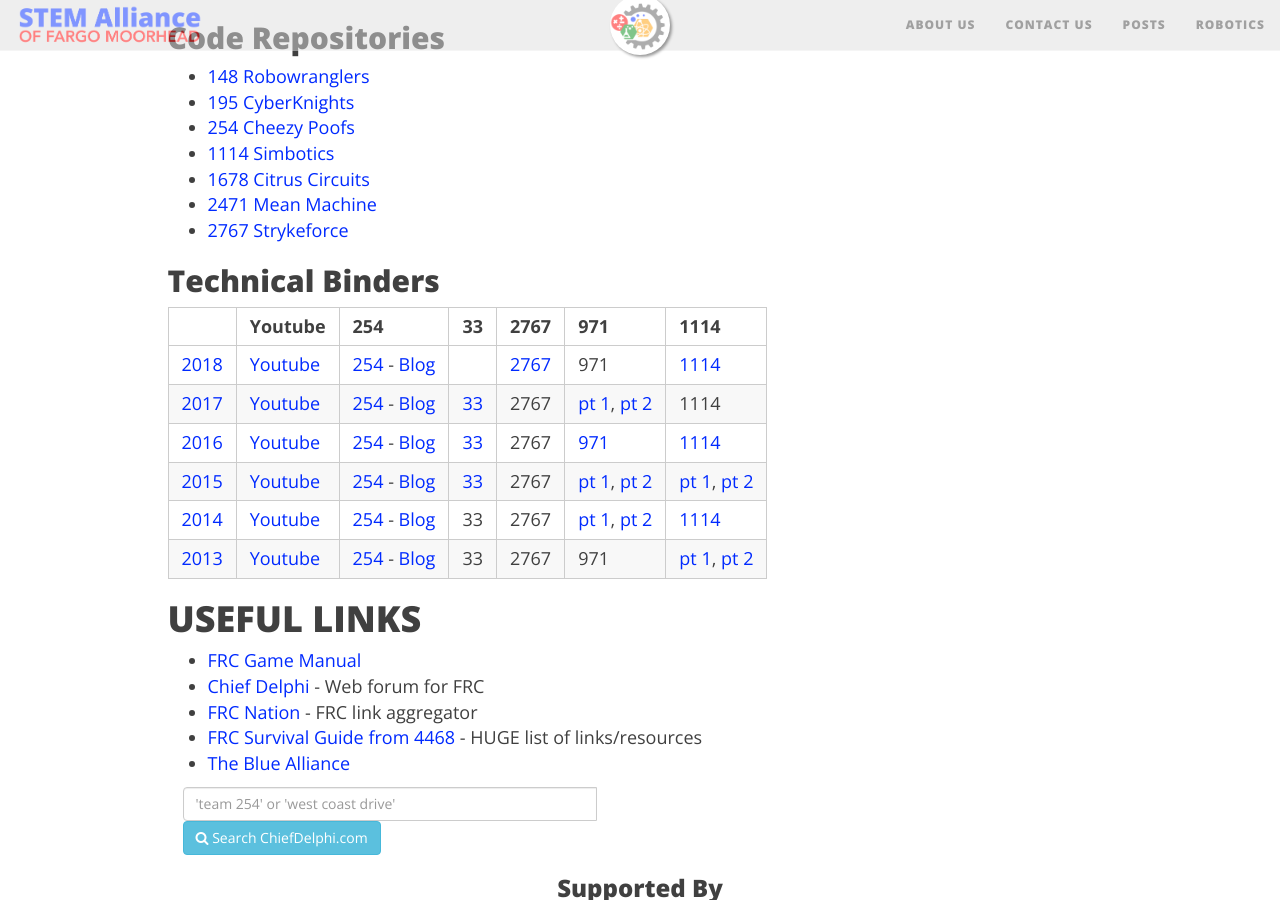
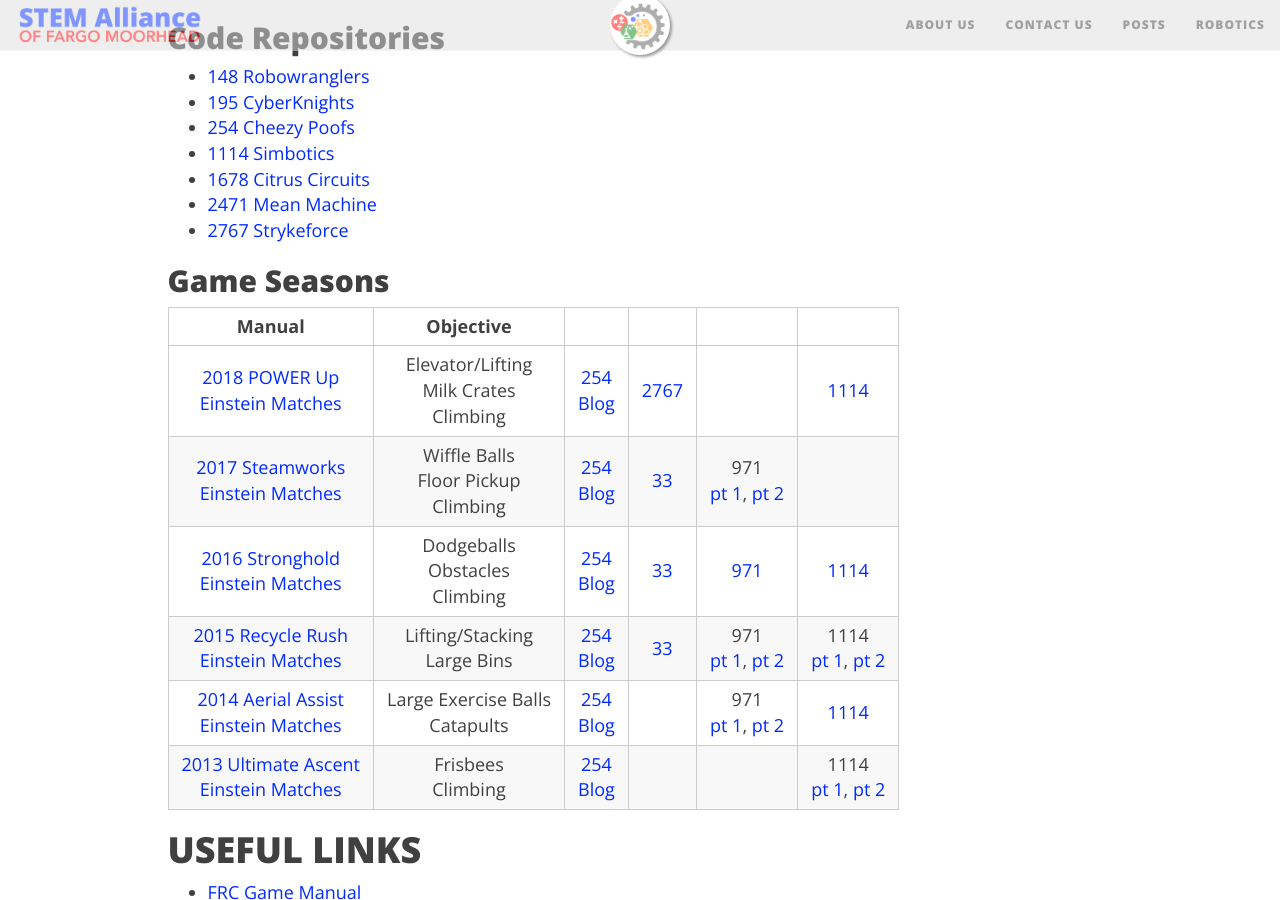
Before and after one commit to rheld22/STEM-Alliance.github.io, a Jekyll site: the page built from robotics/frc.md, in a window 1280 px wide and 900 px high, scrolled down 2685 px. Built offline with Jekyll 4.4.1, drawn with Linux system fonts in a browser that asks for light colours; nearby versions of some CDN libraries.

Commit message:
Updating some links

```diff
--- a/robotics/frc.md
+++ b/robotics/frc.md
@@ -102,17 +102,16 @@ add-sponsors: true
  - [2471 Mean Machine](https://github.com/TeamMeanMachine)
  - [2767 Strykeforce](https://github.com/strykeforce)
 
-## Technical Binders
+## Game Seasons
 
-|  | Youtube | 254 | 33 | 2767 | 971 | 1114 |
-|-------------------------------------------------------------------------------------------------------------------------------------------------|---------------------------------------------------------------------------|---------------------------------------------------------------------------------------------------------------------------------------------------------------|-----------------------------------------------------------------------------------------|----------------------------------------------------------------|-----------------------------------------------------------------------------------------------------------------------------------------|-------------------------------------------------------------------------------------------------------------------------------------------------------------------|
-| [2018](https://firstfrc.blob.core.windows.net/frc2018/Manual/2018FRCGameSeasonManual.pdf) | [Youtube](https://www.youtube.com/results?search_query=frc+2018+einstein) | [254](https://media.team254.com/2018/07/8fda07af-2018-Techbinder.pdf) - [Blog](https://www.team254.com/category/frc/2018-frc-build-season-frc/?order=asc) |  | [2767](https://www.chiefdelphi.com/media/papers/download/5481) | 971 | [1114](http://www.simbotics.org/files/games/robots/first/2018-board.pdf) |
-| [2017](https://firstfrc.blob.core.windows.net/frc2017/Manual/2017FRCGameSeasonManual.pdf) | [Youtube](https://www.youtube.com/results?search_query=frc+2017+einstein) | [254](https://media.team254.com/2017/09/964207d8-technicalBinder2017.pdf) - [Blog](https://www.team254.com/category/frc/2017-frc-build-season-frc/?order=asc) | [33](http://www.killerbees33.com/wp-content/uploads/2018/01/2017%20Design%20Binder.pdf) | 2767 | [pt 1](http://frc971.org/files/2017-TechnicalDocumentation-971.pdf), [pt 2](http://frc971.org/files/2017-ControlsDocumentation-971.pdf) | 1114 |
-| [2016](https://firstfrc.blob.core.windows.net/frc2016manuals/GameManual/FRC-2016-game-manual.pdf) | [Youtube](https://www.youtube.com/results?search_query=frc+2016+einstein) | [254](https://media.team254.com/2016/05/97d107e6-technicalBinder2016.pdf) - [Blog](https://www.team254.com/category/frc/2016-frc-build-season-frc/?order=asc) | [33](http://www.killerbees33.com/wp-content/uploads/2018/01/Design%20Binder%202016.pdf) | 2767 | [971](http://frc971.org/files/2016-TechnicalDocumentation-971.pdf) | [1114](http://www.simbotics.org/files/games/robots/first/2016-board.pdf) |
-| [2015](https://www.firstinspires.org/sites/default/files/uploads/resource_library/frc/game-and-season-info/archive/2015/GameManual20150407.pdf) | [Youtube](https://www.youtube.com/results?search_query=frc+2015+einstein) | [254](https://media.team254.com/resources/Team_254_Tech_Binder_2015.pdf) - [Blog](https://www.team254.com/category/frc/2015-frc-build-season-frc/?order=asc) | [33](http://www.killerbees33.com/wp-content/uploads/2015/11/Design-Binder-2015.pdf) | 2767 | [pt 1](http://frc971.org/files/2015-TechnicalDocumentation-971.pdf), [pt 2](http://frc971.org/files/2015-ControlsDocumentation-971.pdf) | [pt 1](http://www.simbotics.org/files/games/robots/first/2015-engineering-notebook.pdf), [pt 2](http://www.simbotics.org/files/games/robots/first/2015-board.pdf) |
-| [2014](https://www.firstinspires.org/sites/default/files/uploads/resource_library/frc/game-and-season-info/archive/2014/2014-game-manual.pdf) | [Youtube](https://www.youtube.com/results?search_query=frc+2014+einstein) | [254](https://www.team254.com/first/2014/) - [Blog](https://www.team254.com/category/frc/2014/?order=asc) | 33 | 2767 | [pt 1](http://frc971.org/files/2014-TechnicalDocumentation.pdf), [pt 2](http://frc971.org/files/2014-ControlsDocumentation.pdf) | [1114](http://www.simbotics.org/files/games/robots/first/2014-board.pdf) |
-| [2013](https://www.firstinspires.org/sites/default/files/uploads/resource_library/frc/game-and-season-info/archive/2013/2013-game-manual.pdf) | [Youtube](https://www.youtube.com/results?search_query=frc+2013+einstein) | [254](https://www.team254.com/first/2013/) - [Blog](https://www.team254.com/category/frc/2013/?order=asc) | 33 | 2767 | 971 | [pt 1](http://www.simbotics.org/files/games/robots/first/2013-engineering-notebook.pdf), [pt 2](http://www.simbotics.org/files/games/robots/first/2013-board.pdf) |
-
+| Manual | Objective |    |    |    |    |
+|:------:|:---------:|:--:|:--:|:--:|:--:|
+| [2018 POWER Up](https://firstfrc.blob.core.windows.net/frc2018/Manual/2018FRCGameSeasonManual.pdf)<br/>[Einstein Matches](https://www.youtube.com/results?search_query=frc+2018+einstein) | Elevator/Lifting<br/>Milk Crates<br/>Climbing | [254](https://media.team254.com/2018/07/8fda07af-2018-Techbinder.pdf)<br/>[Blog](https://www.team254.com/category/frc/2018-frc-build-season-frc/?order=asc) | [2767](https://www.chiefdelphi.com/media/papers/download/5481) |  | [1114](http://www.simbotics.org/files/games/robots/first/2018-board.pdf) |
+| [2017 Steamworks](https://firstfrc.blob.core.windows.net/frc2017/Manual/2017FRCGameSeasonManual.pdf)<br/>[Einstein Matches](https://www.youtube.com/results?search_query=frc+2017+einstein) | Wiffle Balls<br/>Floor Pickup<br/>Climbing | [254](https://media.team254.com/2017/09/964207d8-technicalBinder2017.pdf)<br/>[Blog](https://www.team254.com/category/frc/2017-frc-build-season-frc/?order=asc) | [33](http://www.killerbees33.com/wp-content/uploads/2018/01/2017%20Design%20Binder.pdf) | 971<br/>[pt 1](http://frc971.org/files/2017-TechnicalDocumentation-971.pdf), [pt 2](http://frc971.org/files/2017-ControlsDocumentation-971.pdf) |  |
+| [2016 Stronghold](https://firstfrc.blob.core.windows.net/frc2016manuals/GameManual/FRC-2016-game-manual.pdf)<br/>[Einstein Matches](https://www.youtube.com/results?search_query=frc+2016+einstein) | Dodgeballs<br/>Obstacles<br/>Climbing | [254](https://media.team254.com/2016/05/97d107e6-technicalBinder2016.pdf)<br/>[Blog](https://www.team254.com/category/frc/2016-frc-build-season-frc/?order=asc) | [33](http://www.killerbees33.com/wp-content/uploads/2018/01/Design%20Binder%202016.pdf) | [971](http://frc971.org/files/2016-TechnicalDocumentation-971.pdf) | [1114](http://www.simbotics.org/files/games/robots/first/2016-board.pdf) |
+| [2015 Recycle Rush](https://www.firstinspires.org/sites/default/files/uploads/resource_library/frc/game-and-season-info/archive/2015/GameManual20150407.pdf)<br/>[Einstein Matches](https://www.youtube.com/results?search_query=frc+2015+einstein) | Lifting/Stacking<br/>Large Bins | [254](https://media.team254.com/resources/Team_254_Tech_Binder_2015.pdf)<br/>[Blog](https://www.team254.com/category/frc/2015-frc-build-season-frc/?order=asc) | [33](http://www.killerbees33.com/wp-content/uploads/2015/11/Design-Binder-2015.pdf) | 971<br/>[pt 1](http://frc971.org/files/2015-TechnicalDocumentation-971.pdf), [pt 2](http://frc971.org/files/2015-ControlsDocumentation-971.pdf) | 1114<br/>[pt 1](http://www.simbotics.org/files/games/robots/first/2015-engineering-notebook.pdf), [pt 2](http://www.simbotics.org/files/games/robots/first/2015-board.pdf) |
+| [2014 Aerial Assist](https://www.firstinspires.org/sites/default/files/uploads/resource_library/frc/game-and-season-info/archive/2014/2014-game-manual.pdf)<br/>[Einstein Matches](https://www.youtube.com/results?search_query=frc+2014+einstein) | Large Exercise Balls<br/>Catapults | [254](https://www.team254.com/first/2014/)<br/>[Blog](https://www.team254.com/category/frc/2014/?order=asc) |  | 971<br/>[pt 1](http://frc971.org/files/2014-TechnicalDocumentation.pdf), [pt 2](http://frc971.org/files/2014-ControlsDocumentation.pdf) | [1114](http://www.simbotics.org/files/games/robots/first/2014-board.pdf) |
+| [2013 Ultimate Ascent](https://www.firstinspires.org/sites/default/files/uploads/resource_library/frc/game-and-season-info/archive/2013/2013-game-manual.pdf)<br/>[Einstein Matches](https://www.youtube.com/results?search_query=frc+2013+einstein) | Frisbees<br/>Climbing | [254](https://www.team254.com/first/2013/)<br/>[Blog](https://www.team254.com/category/frc/2013/?order=asc) |  |  | 1114<br/>[pt 1](http://www.simbotics.org/files/games/robots/first/2013-engineering-notebook.pdf), [pt 2](http://www.simbotics.org/files/games/robots/first/2013-board.pdf) |
 
 # Useful Links
 - [FRC Game Manual](https://www.firstinspires.org/resource-library/frc/competition-manual-qa-system)
```
Also changed, not shown: robotics/index.md (+6 -6 lines).
